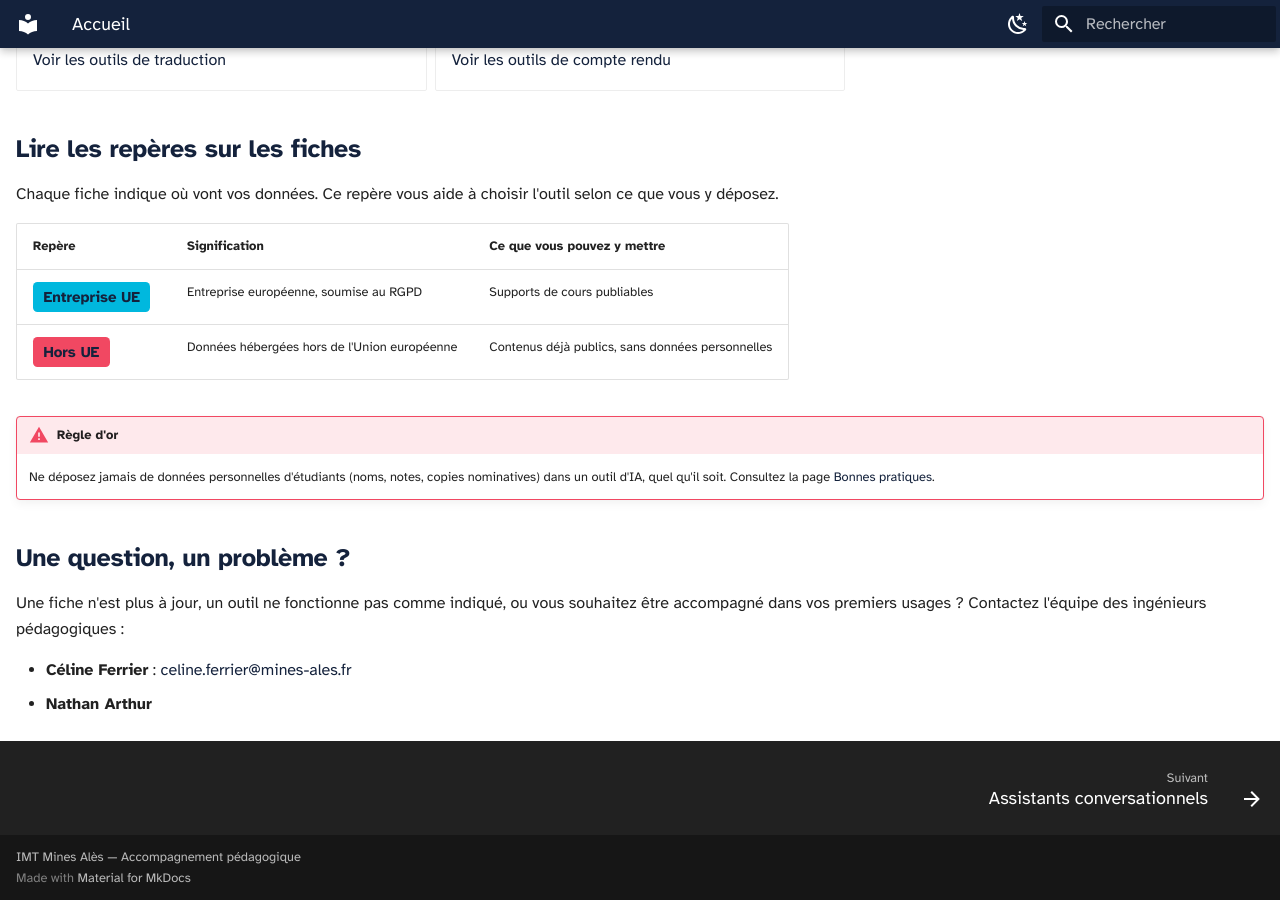
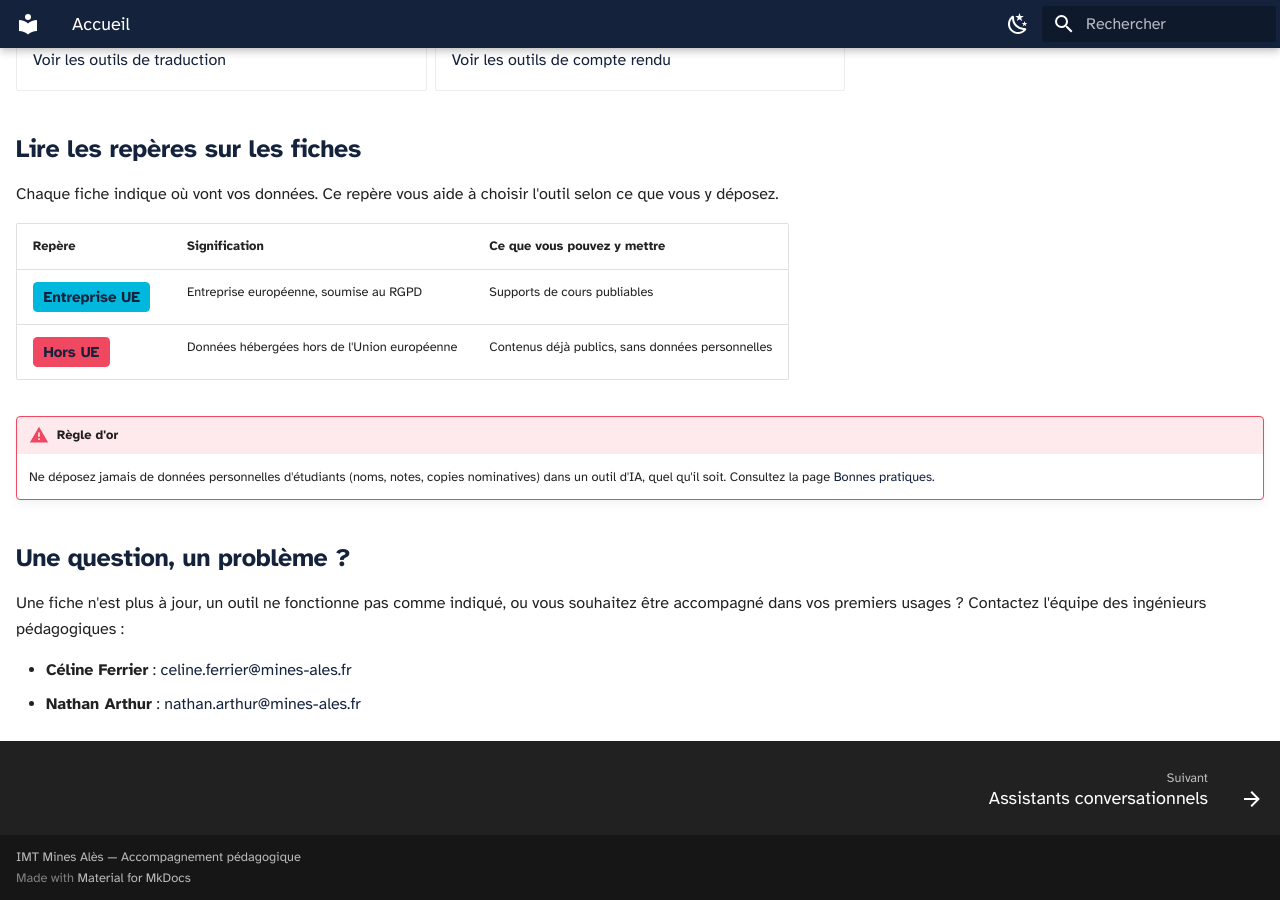
Before and after one commit to Celine-ferrier/Boite-outils-IA, an MkDocs documentation site: the page built from docs/index.md, in a window 1280 px wide and 900 px high, scrolled down 908 px. Built offline with MkDocs 1.6.1 and Material for MkDocs 9.7.7, drawn with Linux system fonts in a browser that asks for light colours.

Commit message:
Accueil : adresse e-mail de Nathan Arthur
Co-Authored-By: Claude Opus 5.5 <noreply@anthropic.com>
Claude-Session: https://claude.ai/code/session_01ADR9hzhyEw6Dc3N18BUyt5

```diff
--- a/docs/index.md
+++ b/docs/index.md
@@ -77,4 +77,4 @@ Chaque fiche indique où vont vos données. Ce repère vous aide à choisir l'ou
 Une fiche n'est plus à jour, un outil ne fonctionne pas comme indiqué, ou vous souhaitez être accompagné dans vos premiers usages ? Contactez l'équipe des ingénieurs pédagogiques :
 
 - **Céline Ferrier** : [celine.ferrier@mines-ales.fr](mailto:celine.ferrier@mines-ales.fr)
-- **Nathan Arthur**
+- **Nathan Arthur** : [nathan.arthur@mines-ales.fr](mailto:nathan.arthur@mines-ales.fr)
```
